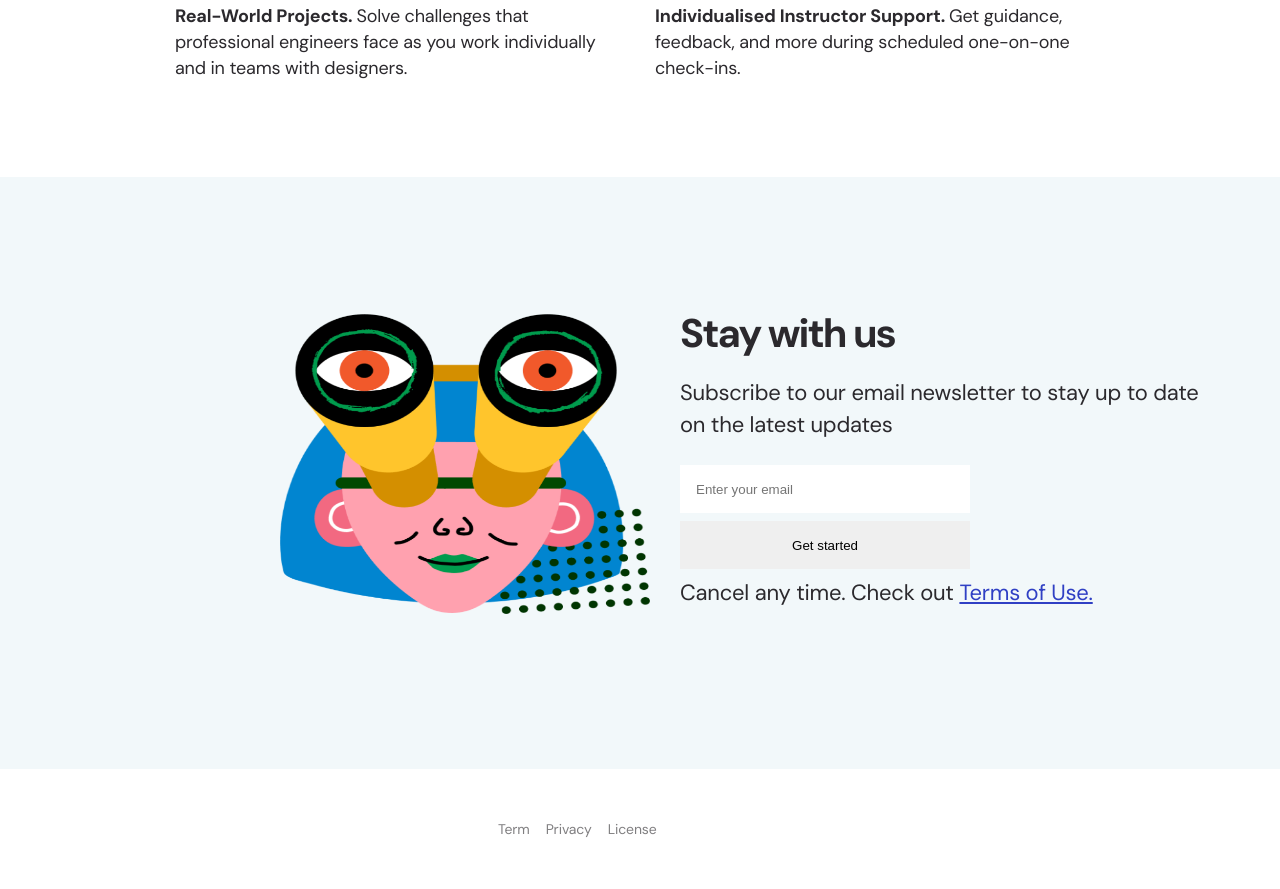
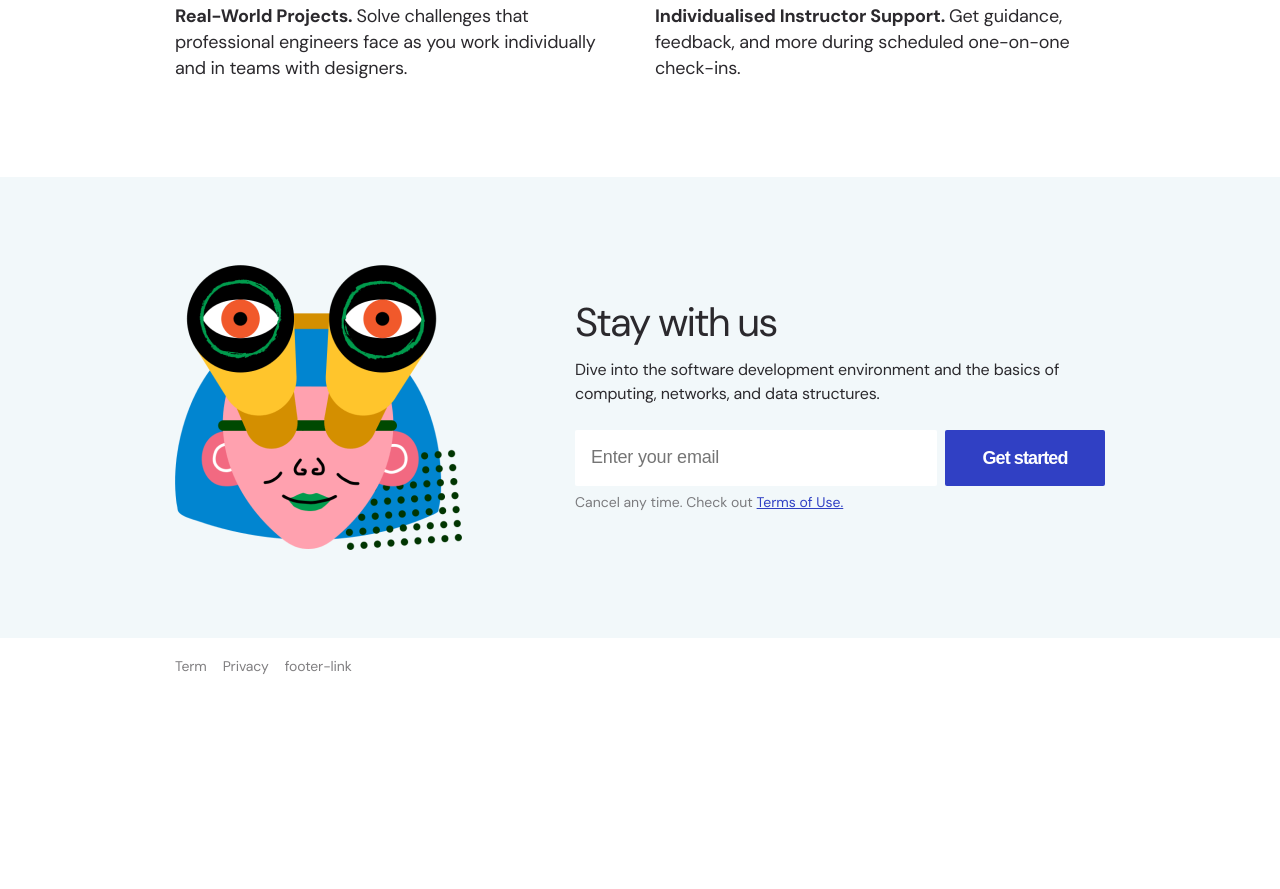
Before and after one commit to JJongPang/page-layout-project, a plain HTML site: page index.html in a window 1280 px wide. Shown: the part 2162-3051 px from the top of the page. After the commit the page ends 2856 px from the top, so only its background shows below. Drawn offline with Linux system fonts and the light colour scheme.

Commit message:
Project chek finish

```diff
--- a/css/style.css
+++ b/css/style.css
@@ -28,6 +28,7 @@ strong {
     align-items: center;
     width: 140px;
     height: 48px;
+    border: none;
     border-radius: 2px;
     font-size: 15px;
     font-weight: 700;
@@ -75,7 +76,7 @@ strong {
     color: #2B292D;
 }
 
-/* landing */
+/* Landing */
 .landing {
     background-color: #fdded8;
     text-align: center;
@@ -146,7 +147,7 @@ strong {
 }
 
 
-/* program */
+/* Program */
 .program .row:first-child {
     margin-bottom: 32px;
 }
@@ -225,95 +226,90 @@ strong {
     color: #2B292D;
 }
 
-/* Wrap-up */
-.wrap-up-content {
-    display: flex;
-    flex-direction: column;
-    justify-content: space-between;
-    padding: 40px 10px;
+/* Subscription */
+.subscription {
+    padding: 40px 0;
+    background-color: #F2F8FA;
+    text-align: center;
 }
 
-.wrap-up {
-    background-color: #F2F8FA;
-    padding: 40px 10px;
+.subscription-image {
+    padding: 25px;
 }
 
-.wrap-up-img {
-    width: 100%;
-    height: auto;
-    margin-bottom: 16px;
+.subscription-image img {
+    display: block;
+    width: auto;
+    height: 190px;
+    margin: 0 auto;
 }
 
-.wrap-up-content h2 {
+.subscription-title {
+    margin-bottom: 16px;
     font-size: 32px;
-    line-height: 32px;
-    font-weight: bold;
+    line-height: 1;
     letter-spacing: -0.05em;
     color: #2B292D;
-    width: 290px;
-    height: 32px;
-    margin-bottom: 16px;
 }
 
-.wrap-up-content p {
-    font-weight: normal;
+.subscription-desc {
+    margin-bottom: 24px;
     font-size: 16px;
-    line-height: 24px;
+    line-height: 1.5;
     letter-spacing: -0.01em;
     color: #2B292D;
-    width: 290px;
-    height: 48px;
-    margin-bottom: 24px;
 }
 
-.wrap-up-send input {
-    width: 290px;
-    height: 48px;
-    padding: 12px 16px;
-    border: 0;
-    outline: 0;
+.subscription .input-group {
     margin-bottom: 8px;
 }
 
-.send-button {
-    width: 290px;
+.subscription .input-group input {
+    width: 100%;
     height: 48px;
-    border: 0;
-    outline: 0;
+    padding: 0 16px;
+    margin-bottom: 8px;
+    border: none;
+    border-radius: 2px;
+    background-color: #FFFFFF;
+    font-size: 16px;
+    line-height: 1.5;
+    letter-spacing: -0.01em;
+    color: #7B7B7E;
+}
+
+.subscription .input-group .fill-button {
+    width: 100%;
+}
+
+.subscription-form .form-notice {
+    font-size: 13px;
+    line-height: 1.538461538461538;
+    letter-spacing: 0;
+    color: #7B7B7E;
+}
+
+.subscription-form .form-notice a {
+    color: #3040C4;
+    text-decoration: underline;
+}
+
+/* footer */
+.footer {
+    padding: 24px 0;
+}
+
+.footer-link {
     margin-bottom: 8px;
 }
 
-.wrap-up-send p {
-    font-weight: normal;
-    font-size: 13px;
-    line-height: 20px;
-    text-align: center;
-    color: #7B7B7E;
-    width: 268px;
-    height: 20px;
+.footer-link:last-child {
+    margin-bottom: 0;
 }
 
-.wrap-up-send p a {
-    text-decoration: underline;
-    color: #3040C4;
-}
-
-/* footer */
-.page-footer-content {
-    display: flex;
-    flex-direction: column;
-    justify-content: space-between;
-    padding: 40px 10px;
-}
-
-.footer-menu-title {
-    margin: 8px;
-}
-
-.footer-menu-title p {
+.footer-link a{
     font-size: 14px;
-    line-height: 24px;
-    font-weight: normal;
+    line-height: 1.714285714285714;
     letter-spacing: -0.01em;
     color: #807F81;
 }
@@ -433,54 +429,67 @@ strong {
         line-height: 1.4444444;
     }
 
-    /* wrap-up */
-    .wrap-up {
-        padding: 96px 255px;
+    /* Subscription */
+    .subscription {
+        padding: 80px 0;
+        text-align: left;
     }
 
-    .wrap-up-img {
-        width: 370px;
-        height: 300px;
-        margin-right: 30px;
+    .subscription-image {
+        padding: 8px 0;
     }
 
-    .wrap-up-content {
+    .subscription-image img {
+        height: 285px;
+        margin-left: 0;
+    }
+
+    .subscription-title {
+        font-size: 40px;
+    }
+
+    .subscription .input-group {
         display: flex;
-        flex-direction: row;
-        justify-content: space-around;
+        margin-bottom: 4px;
         align-items: center;
     }
 
-    .wrap-up-img-content {
-        display: block;
+    .subscription .input-group input {
+        height: 56px;
+        margin-right: 8px;
+        margin-bottom: 0;
+        font-size: 18px;
+        line-height: 1.333333333333333;
     }
 
-    .wrap-up-send h2 {
-        font-size: 40px;
-        line-height: 40px;
-        letter-spacing: -0.05em;
-        width: 530px;
-        height: 48px;
+    .subscription .input-group .fill-button {
+        width: 160px;
+        flex-shrink: 0;
     }
-    .wrap-up-send p {
-        font-size: 22px;
-        line-height: 32px;
-        letter-spacing: -0.01em;
-        color: #2B292D;
-        text-align: left;
-        width: 530px;
-        height: auto;
-        margin-bottom: 24px;
+
+    .subscription .form-notice {
+        font-size: 14px;
+        line-height: 1.714285714285714;
     }
-    .wrap-up-send-link {
-        font-size: 5px;
+
+
+    /* Footer */
+    .footer {
+        padding: 16px 0;
     }
-    /* footer */
-    .footer-menu-list {
+
+    .footer-list {
         display: flex;
-        flex-direction: row;
-        justify-content: flex-start;
-        padding: 0px 305px;
+        align-items: center;
+    }
+
+    .footer-link {
+        margin-right: 16px;
+        margin-bottom: 0;
+    }
+
+    .footer-link:last-child {
+        margin-right: 0;
     }
 }
 
--- a/index.html
+++ b/index.html
@@ -9,7 +9,7 @@
 </head>
 <body>
 
-    <!-- landing -->
+    <!-- Landing -->
     <section class="landing">
         <div class="container">
           <div class="row">
@@ -35,7 +35,7 @@
         </div>
       </section>
 
-    <!-- service -->
+    <!-- Service -->
     <section class="service">
         <div class="container">
             <div class="row">
@@ -59,7 +59,7 @@
         </div>
     </section>
 
-    <!-- program -->
+    <!-- Program -->
     <section class="program common">
         <div class="container">
             <div class="row justify-content-center">
@@ -81,19 +81,19 @@
             <div class="row">
                 <div class="col-12 col-md-4">
                     <a href="#" class="program-card">
-                        <img src="./assets/img-fulltime-campus.png" alt="fulltime-campus">
+                        <img src="./assets/img-fulltime-campus.png" alt="fulltime-campus" />
                         <strong>Full-Time On Campus</strong>
                     </a>
                 </div>
                 <div class="col-12 col-md-4">
                     <a href="#" class="program-card">
-                        <img src="./assets/img-fulltime-remote.png" alt="fulltime-remote">
+                        <img src="./assets/img-fulltime-remote.png" alt="fulltime-remote" />
                         <strong>Full-Time Remote</strong>
                     </a>
                 </div>
                 <div class="col-12 col-md-4">
                     <a href="#" class="program-card">
-                        <img src="./assets/img-parttime-flex.png" alt="parttime-flex">
+                        <img src="./assets/img-parttime-flex.png" alt="parttime-flex" />
                         <strong>Part-Time Flex</strong>
                     </a>
                 </div>
@@ -121,7 +121,7 @@
                 </div>
                 <div class="col-12 col-md-6">
                     <div class="curriculum-image">
-                        <img src="./assets/img-curriculum.png" alt="curriculum">
+                        <img src="./assets/img-curriculum.png" alt="curriculum" />
                     </div>
                 </div>
             </div>
@@ -147,65 +147,64 @@
         </div>
     </section>
 
-    <!-- Wrap-up -->
-    <aside class="wrap-up">
+    <!-- Subscription -->
+    <aside class="subscription">
         <div class="container">
-            <div class="row">
-                <div class="col-12 col-md-6">
-                    <div class="wrap-up-content">
-                        <div class="wrap-up-img-content">
-                            <img src="./assets/img-banner.png" alt="Stay with up" class="wrap-up-img" />
+            <div class="row align-items-center">
+                <div class="col-12 col-md-5">
+                    <div class="subscription-image">
+                        <img src="./assets/img-banner.png" alt="banner" />
                     </div>
-                        <div class="wrap-up-send">
-                        <h2>
+                </div>
+                <div class="col-12 col-md-7">
+                    <h1 class="subscription-title">
                         Stay with us
-                        </h2>
-                        <p>
-                            Subscribe to our email newsletter to stay up to date on the latest updates
+                    </h1>
+                    <p class="subscription-desc">
+                        Dive into the software development environment and the basics of computing, networks, and data structures.
                     </p>
-                            <form action="" method="GET">
+                    <form action="" method="POST" class="subscription-form">
+                       <div class="input-group">
                             <input type="email" placeholder="Enter your email"/>
-                                <button type="button" class="send-button">
+                            <button type="submit" class="fill-button">
                                 Get started
                             </button>
-                            </form>
-                            <p class="wrap-up-send-link">
+                        </div>
+                        <p class="form-notice">
                             Cancel any time. Check out
                             <a href="#">
                                 Terms of Use.
                             </a>
                         </p>
+                    </form>
                 </div>
-                    </div>
-                </div>
+
             </div>
         </div>
     </aside>
 
     <!-- footer -->
-    <footer class="page-footer">
+    <footer class="footer">
        <div class="container">
            <div class="row">
                <div class="col-12">
-                    <div class="page-footer-content">
-                        <ul class="footer-menu-list">
-                            <li class="footer-menu-title">
-                                <p>
+                        <ul class="footer-list">
+                            <li class="footer-link">
+                                <a href="#">
                                      Term
-                                </p>
+                                </a>
                             </li>
-                            <li class="footer-menu-title">
-                                <p>
+                            <li class="footer-link">
+                                 <a href="#">
                                      Privacy
-                                </p>
+                                </a>
                             </li>
-                            <li class="footer-menu-title">
-                                <p>
-                                    License
-                                </p>
-                            </li>
+                            <li class="footer-link">
+                                <a href="#">
+                                    footer-link
+                                 </a>
+                            </li class="footer-link">
                         </ul>
-                    </div>
                </div>
            </div>
        </div>
```
Lines whose indentation alone changed are shown as unchanged.
